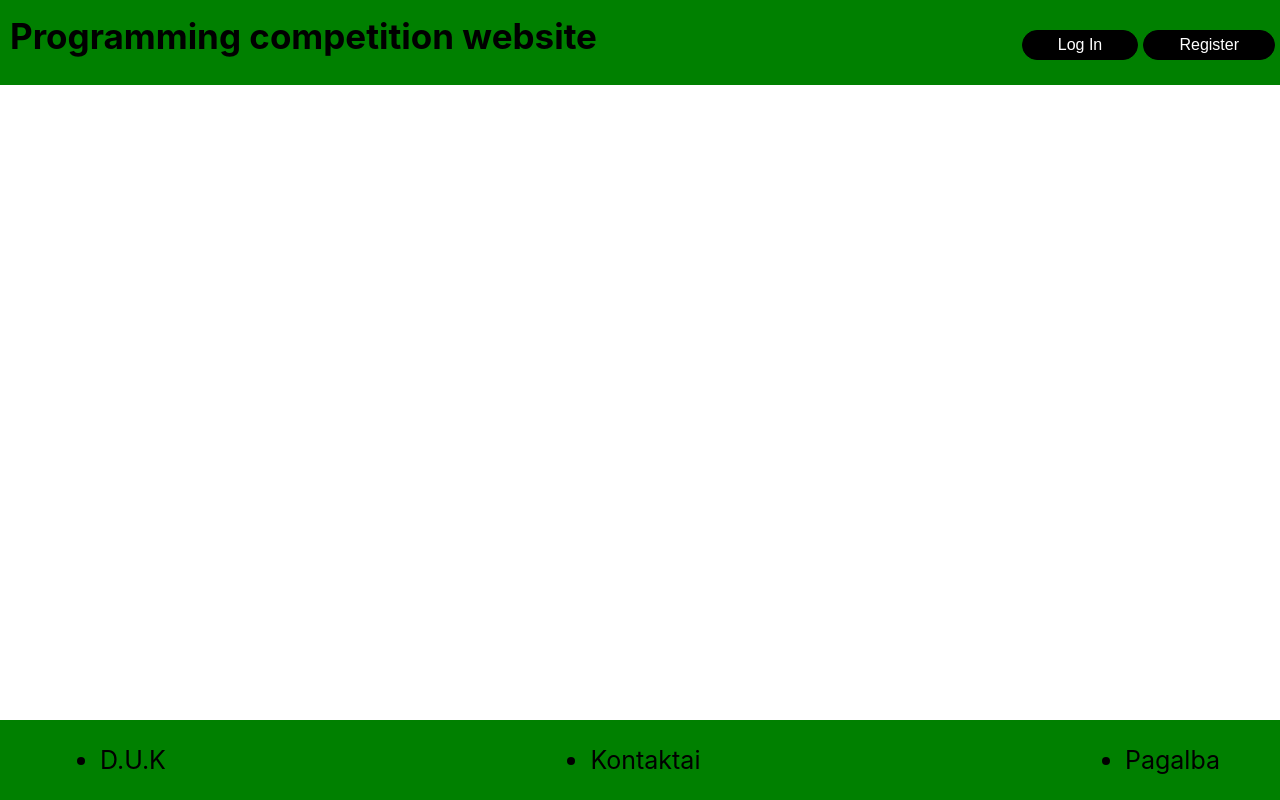
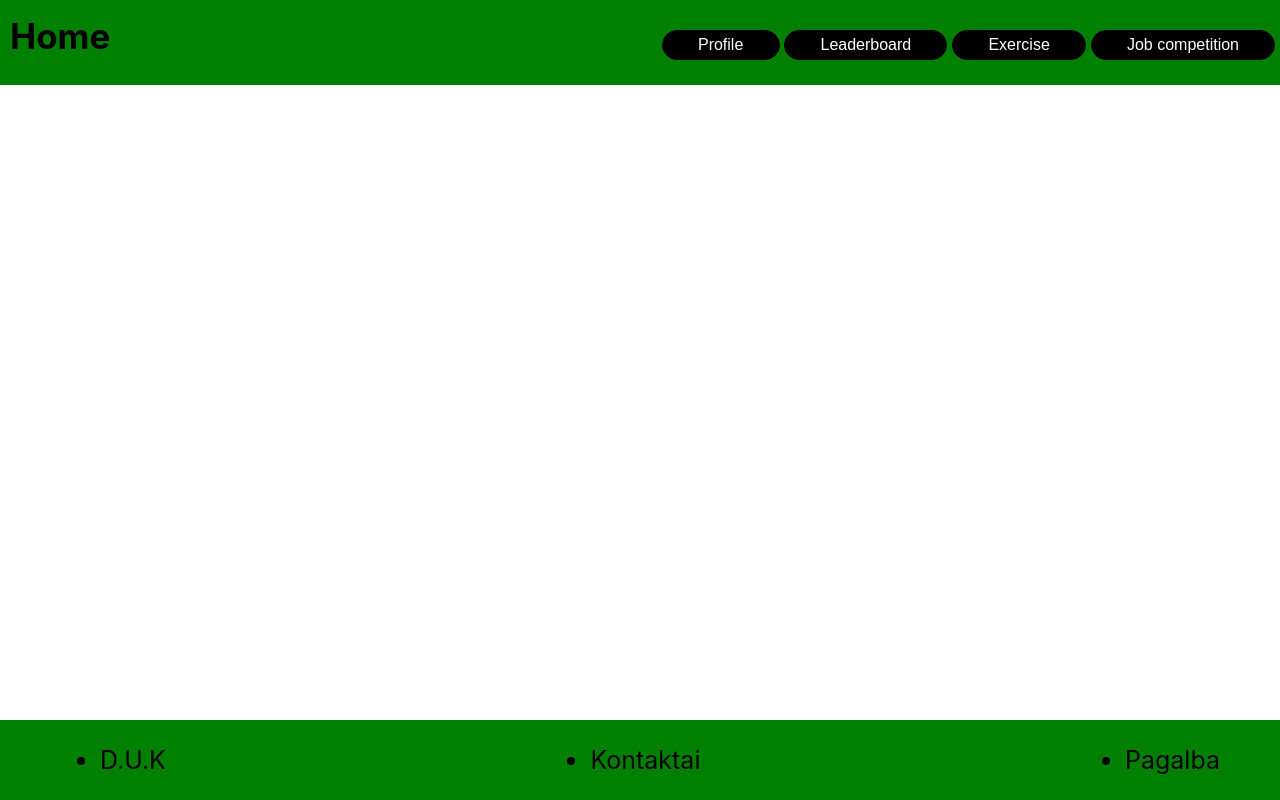
Before and after one commit to product-development-project/front-end, a React (Create React App) app: page / in a window 1280 px wide. Built offline with nearby package versions, Linux system fonts and the light colour scheme.

Commit message:
Index > index

```diff
--- a/src/App.js
+++ b/src/App.js
@@ -15,11 +15,11 @@ function App() {
       <Routes>
         <Route path="/">
           <Route index element={
-            <Home/>
+            <Homev2/>
           } />
           <Route path="login" element={<LogIn/>} />
           <Route path="register" element={<Register/>} />
-          <Route path="home" element={<Homev2/>} />
+          <Route path="home" element={<Home/>} />
 
           <Route path="faq" element={<FAQ/>} />
           <Route path="contacts" element={<Contacts/>} />
```
